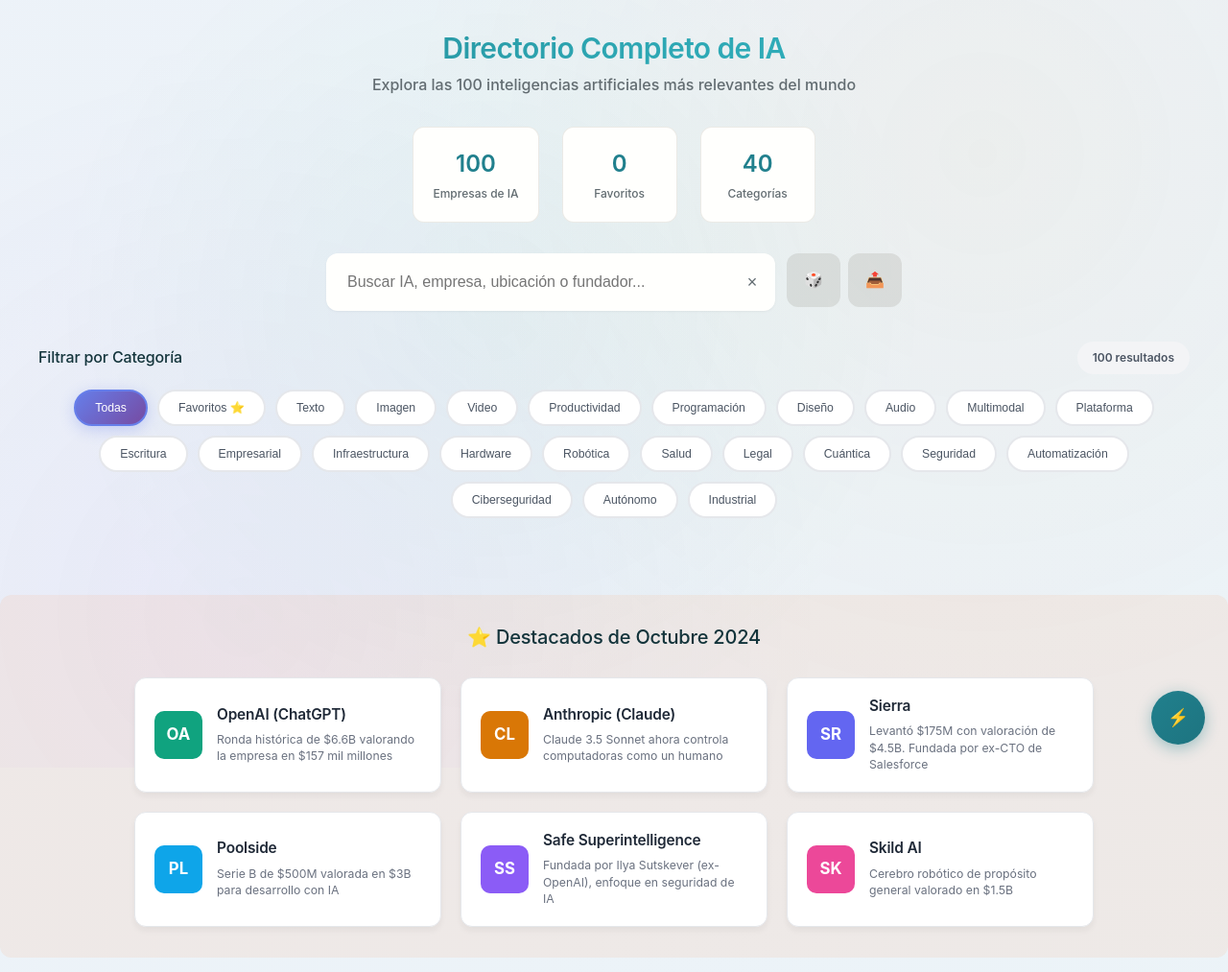
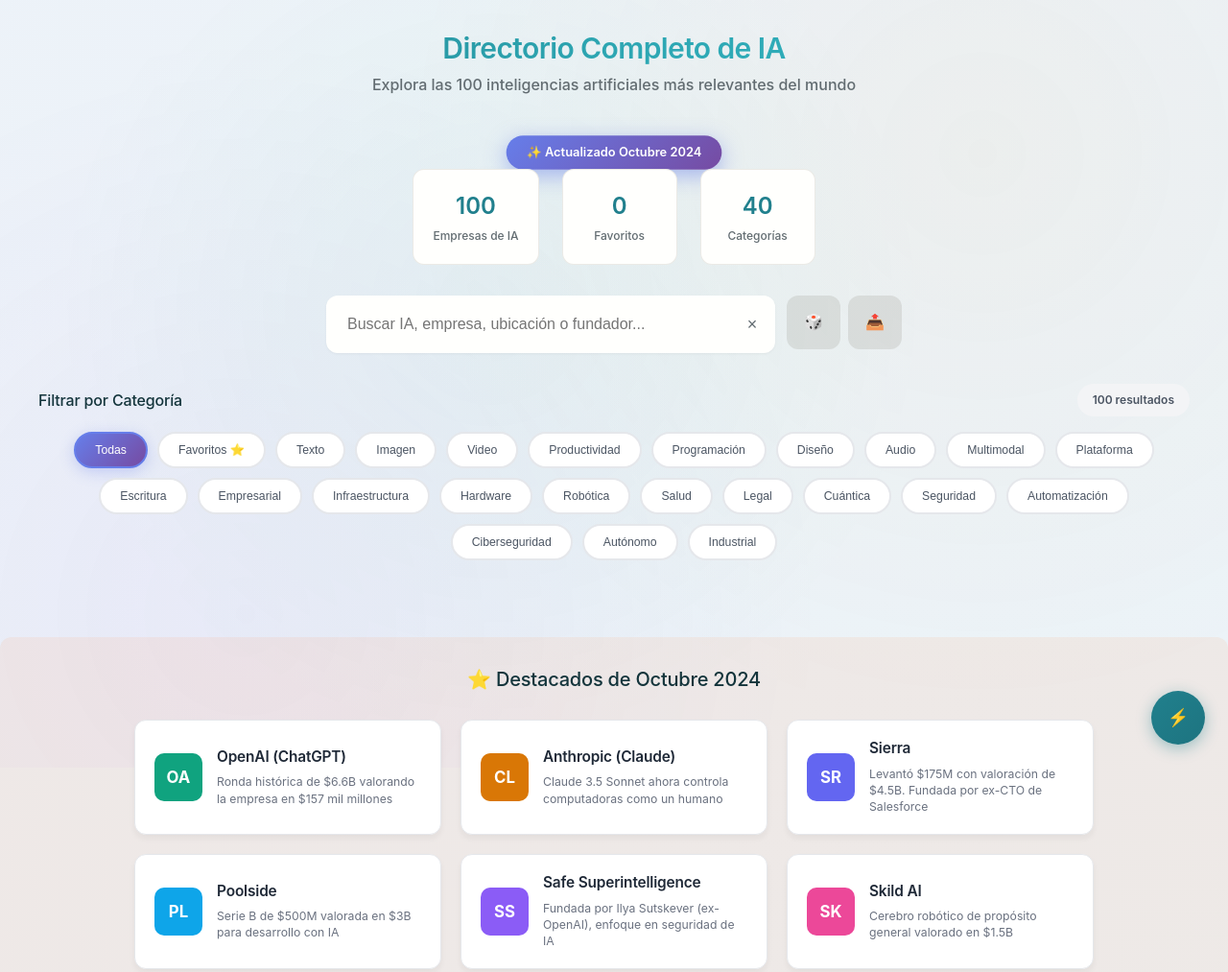
Before and after one commit to bcurbelo12/directorio-ia, a plain HTML site: page index.html in a window 1280 px wide. Shown: the top 1013 px of the page at 96% size. Drawn offline with Linux system fonts and the light colour scheme; a web font is replaced by a local one.

Commit message:
Update index.html

```diff
--- a/index.html
+++ b/index.html
@@ -16,7 +16,7 @@
                 <div class="hero-content">
                     <h1 class="header__title">Directorio Completo de IA</h1>
                     <p class="header__subtitle">Explora las <span id="totalCount">100</span> inteligencias artificiales más relevantes del mundo</p>
-
+                    <div class="header__update-badge">✨ Actualizado Octubre 2024</div>
 
                     <!-- Stats Dashboard -->
                     <div class="stats-dashboard">
```
